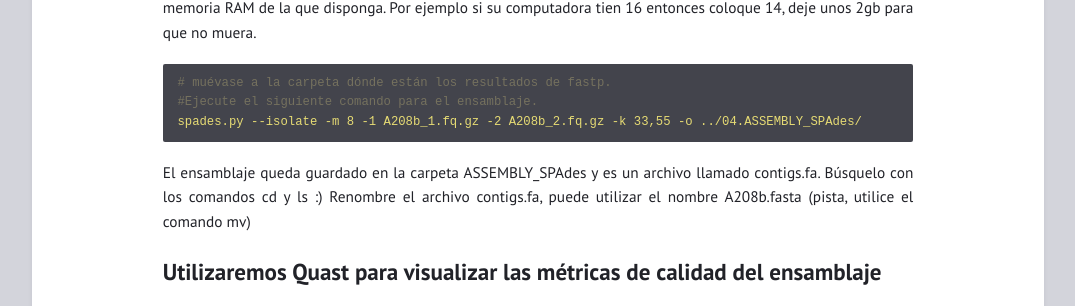
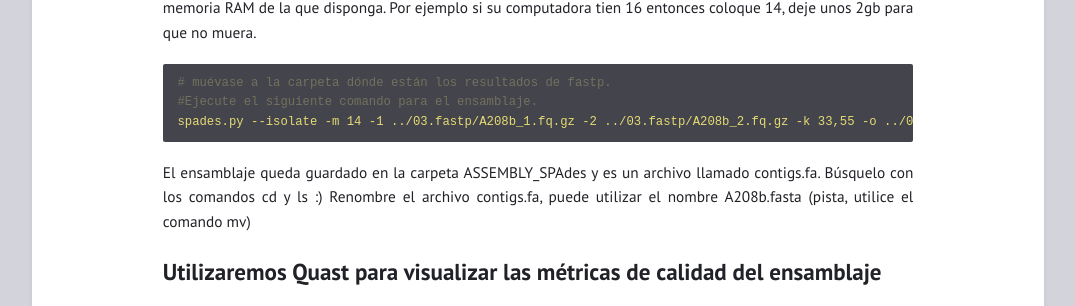
Before and after one commit to braddmg/GenPro, a Jekyll site: the page built from _posts/2024-08-21-Control-de-calidad-y-ensamblaje.md, in a window 1280 px wide and 900 px high, scrolled down 761 px. Shown: the part 145-451 px from the top of the window, without its empty margins (102-1177 px from the left). Built offline with Jekyll 4.4.1, drawn with Linux system fonts in a browser that asks for light colours.

Commit message:
Update 2024-08-21-Control-de-calidad-y-ensamblaje.md

````diff
--- a/_posts/2024-08-21-Control-de-calidad-y-ensamblaje.md
+++ b/_posts/2024-08-21-Control-de-calidad-y-ensamblaje.md
@@ -32,7 +32,7 @@ Utilizaremos los parámetros "--only-assembler" para que no haga corrección de
 ```yml
 # muévase a la carpeta dónde están los resultados de fastp.
 #Ejecute el siguiente comando para el ensamblaje.
-spades.py --isolate -m 8 -1 A208b_1.fq.gz -2 A208b_2.fq.gz -k 33,55 -o ../04.ASSEMBLY_SPAdes/
+spades.py --isolate -m 14 -1 ../03.fastp/A208b_1.fq.gz -2 ../03.fastp/A208b_2.fq.gz -k 33,55 -o ../04.ASSEMBLY_SPAdes/
 ```
 
 El ensamblaje queda guardado en la carpeta ASSEMBLY_SPAdes y es un archivo llamado contigs.fa. Búsquelo con los comandos cd y ls :)
````
